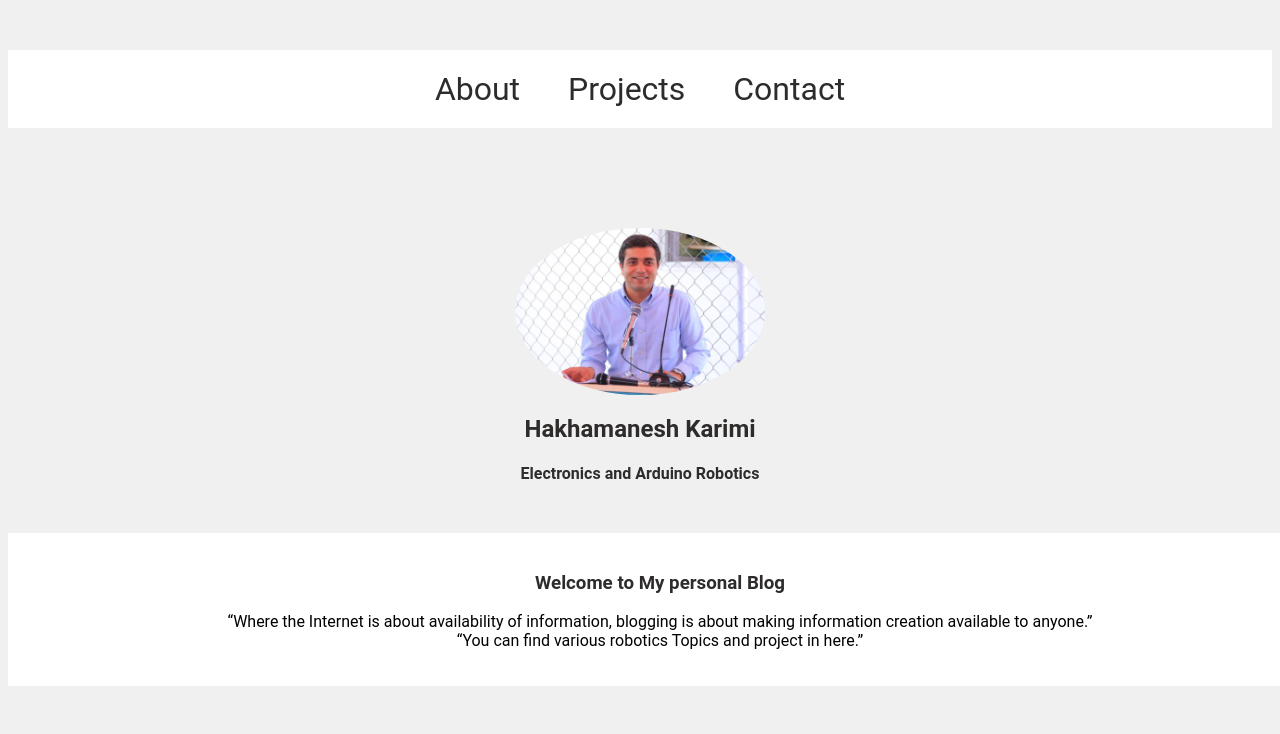
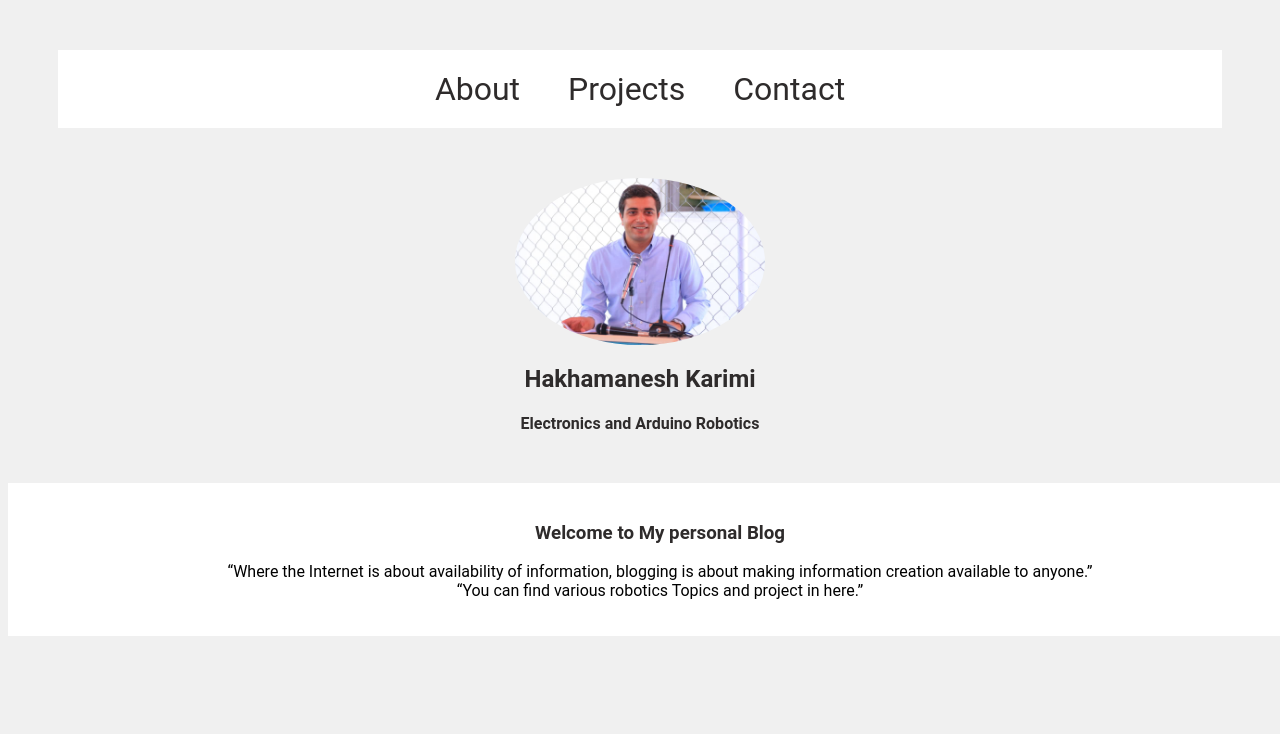
Before and after one commit to IamhakhaKarimi/PersonalBlog, a plain HTML site: page index.html in a window 1280 px wide. Shown: the top 734 px of the page. Drawn offline with Linux system fonts and the light colour scheme.

Commit message:
Update css_codes.css

```diff
--- a/css/css_codes.css
+++ b/css/css_codes.css
@@ -11,8 +11,8 @@ input[type=text],[type=email], select, textarea {
 }
 
 .menu {
-
-    margin: 50px auto 100px;
+    margin-top:0;
+    margin: 50px ;
     background-color: #fff;
     padding: 20px 20px 20px;
     text-align: center;
```
